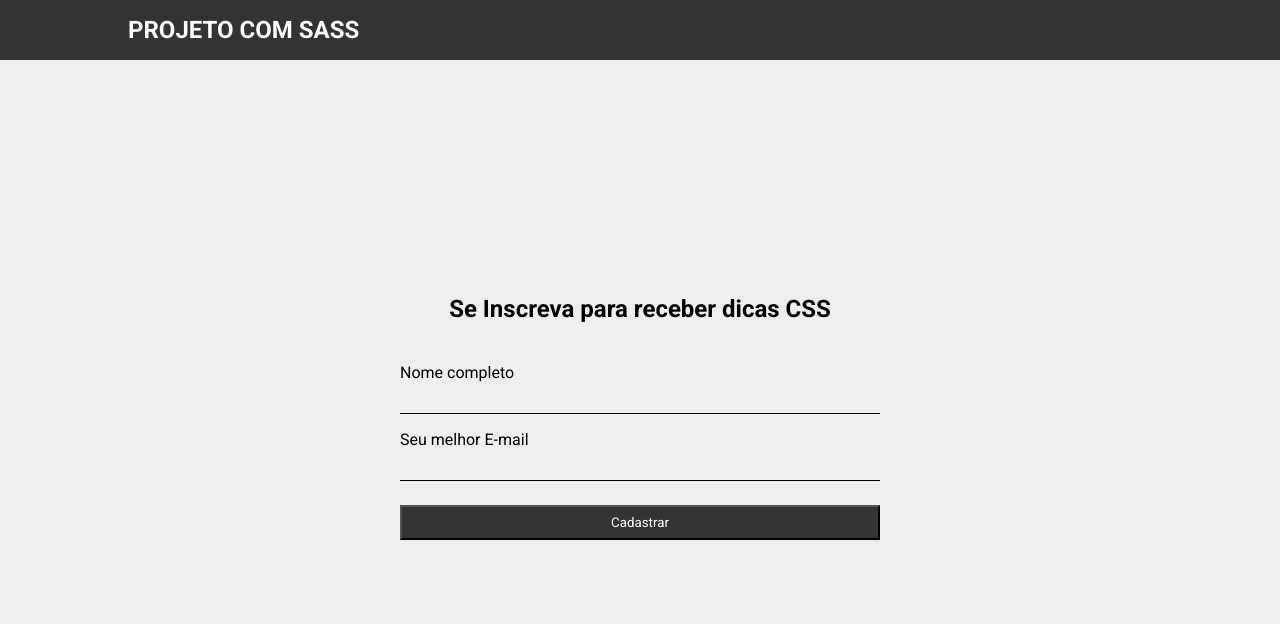
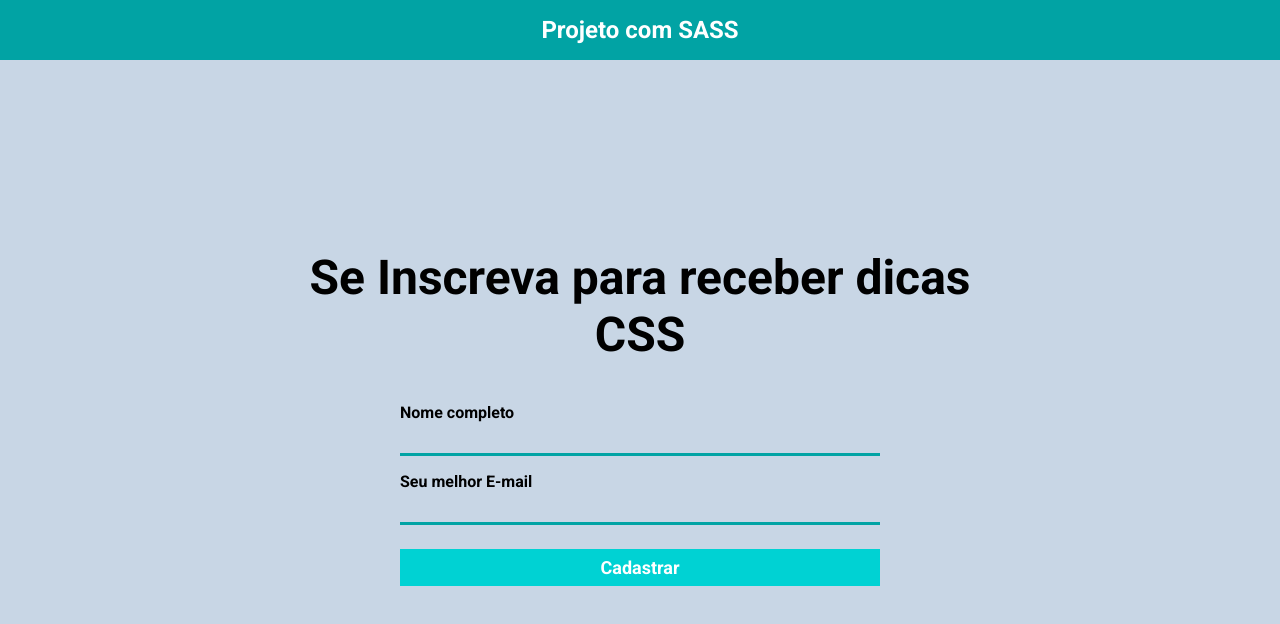
Before and after one commit to LorranFranklin/ProjetoComSASS, a website: page index.html in a window 1280 px wide. Drawn offline with Linux system fonts and the light colour scheme.

Commit message:
update project

```diff
--- a/index.html
+++ b/index.html
@@ -15,7 +15,7 @@
   <body>
     <header>
       <div class="container">
-        <h2>PROJETO COM SASS</h2>
+        <h2>Projeto com SASS</h2>
       </div>
     </header>
 
--- a/source/config/variaveis.scss
+++ b/source/config/variaveis.scss
@@ -1,3 +1,11 @@
+// fonte
 $fontPrincipal: 'Roboto', sans-serif;
-$corDeFundo: #eee;
-$corDoTexto: #eb1010;
+
+// cores
+$corDeFundo: #c8d6e5;
+$corPrincipal: #01a3a4;
+$corSecundaria: #00d2d3;
+
+// breakpoints
+$mobile: 768px;
+$tablet: 1024px;
--- a/source/main.scss
+++ b/source/main.scss
@@ -1,5 +1,6 @@
 @use 'config/reset';
 @use 'config/variaveis';
+@use 'sass:math';
 
 // Usando mixins
 @mixin elementoForm($margin: 16px) {
@@ -9,13 +10,18 @@
   margin-bottom: $margin;
 }
 
+@function pixelParaEm($alvoEmPixel, $contextoEmPixel: 16px) {
+  @return math.div($alvoEmPixel, $contextoEmPixel) + em;
+}
+
 body {
   background-color: variaveis.$corDeFundo;
 }
 
 header {
   padding: 16px 0;
-  background-color: #333;
+  background-color: variaveis.$corPrincipal;
+  text-align: center;
   color: #fff;
 }
 
@@ -31,27 +37,55 @@ header {
   flex-direction: column;
   align-items: center;
   justify-content: center;
+  max-width: 760px;
+  margin: 0 auto;
+
+  h2 {
+    font-size: pixelParaEm(48px);
+    text-align: center;
+  }
 
   form {
     width: 100%;
     max-width: 480px;
     margin-top: 40px;
 
-// imporatndo mixins
+    label {
+      font-weight: bold;
+      cursor: pointer;
+    }
+
+    // imporatndo mixins
     input {
       @include elementoForm();
       background-color: transparent;
       border: none;
-      border-bottom: 1px solid #000;
+      border-bottom: 3px solid variaveis.$corPrincipal;
     }
 
     button {
       @include elementoForm();
       margin-top: 24px;
       padding: 8px 16px;
-      background-color: #333;
+      font-weight: bold;
+      font-size: 18px;
+      background-color: variaveis.$corSecundaria;
       color: #fff;
+      border: none;
       cursor: pointer;
+
+      &:hover {
+        background-color: darken(variaveis.$corSecundaria, 12%);
+      }
     }
   }
 }
+
+@media screen and (max-width: variaveis.$mobile) {
+  .container {
+    max-width: 80%;
+  }
+  .form-container {
+    padding: 0 16px;
+  }
+}
```
Also changed, not shown: build/main.css, 1 other file.
